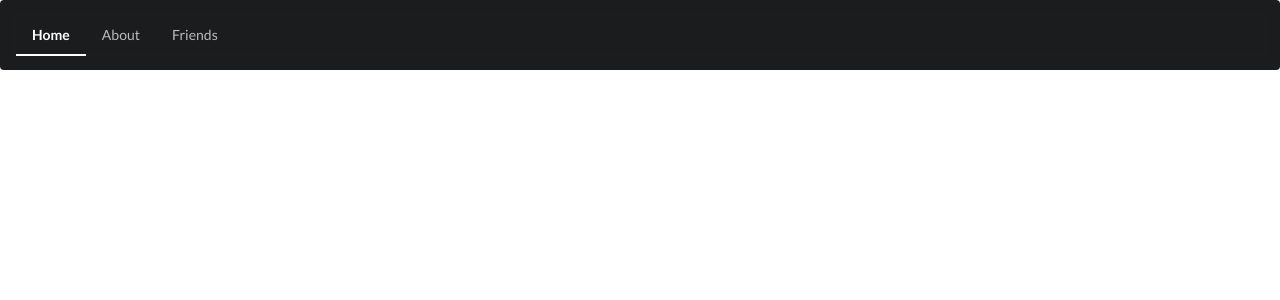
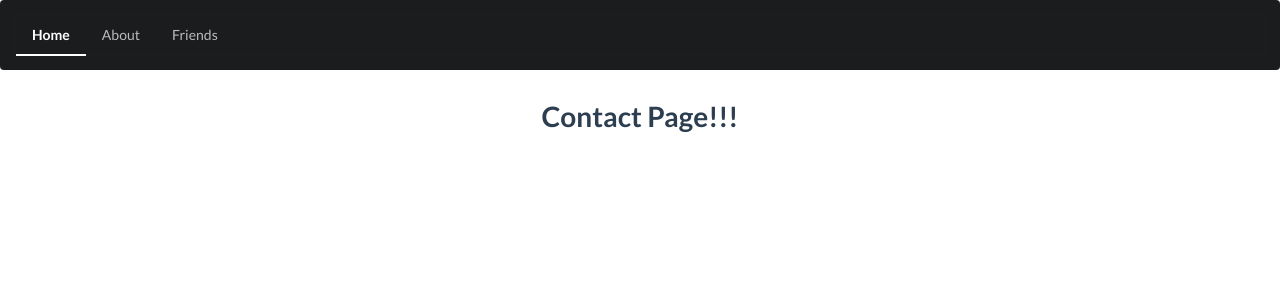
Before and after one commit to jumzpxii/vuedemo, a Vue app in the folder AdaStragram/: page /#/contact in a window 1280 px wide. Shown: the top 300 px of the page. Built offline with nearby package versions, Linux system fonts and the light colour scheme.

Commit message:
Add ContactPage

```diff
--- a/AdaStragram/src/App.vue
+++ b/AdaStragram/src/App.vue
@@ -5,8 +5,6 @@
 </template>
 
 <script>
-
-
 export default {
   name: 'App',
 }
--- /dev/null
+++ b/AdaStragram/src/pages/ContactPage.vue
@@ -0,0 +1,13 @@
+<template>
+    <h1>Contact Page!!!</h1>
+</template>
+
+<script>
+export default {
+    name: 'ContactPage'
+}
+</script>
+
+<style>
+
+</style>
--- a/AdaStragram/src/router/index.js
+++ b/AdaStragram/src/router/index.js
@@ -1,6 +1,7 @@
 import Vue from 'vue'
 import Router from 'vue-router'
 import HomePage from '@/pages/HomePage'
+import ContactPage from '@/pages/ContactPage'
 
 Vue.use(Router)
 
@@ -10,6 +11,11 @@ export default new Router({
       path: '/',
       name: 'HomePage',
       component: HomePage
+    },
+    {
+      path: '/contact',
+      name: 'ContactPage',
+      component: ContactPage
     }
   ]
 })
```
